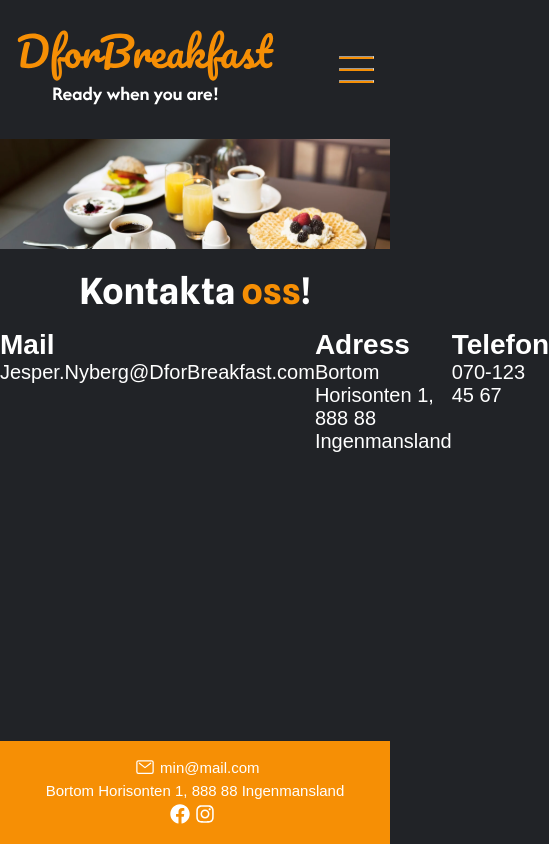
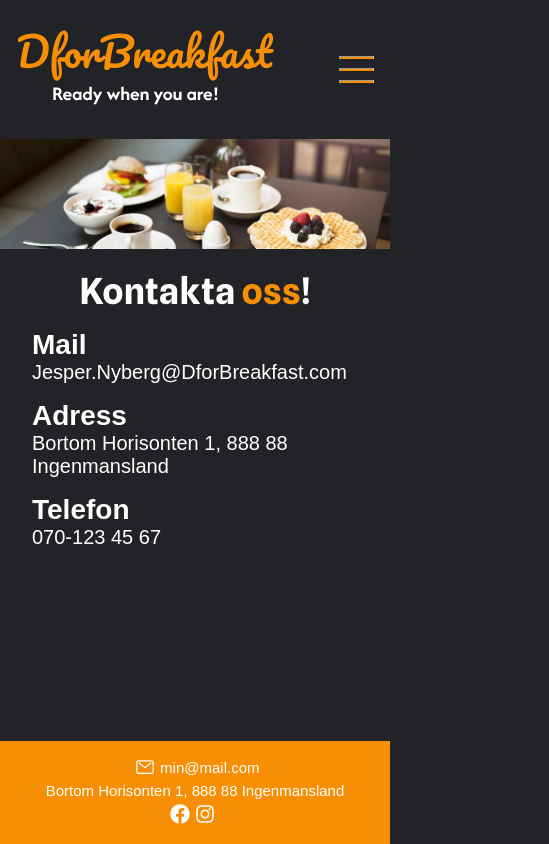
Before and after one commit to sandranymark/GhostWarriors, a React (Vite) app in the folder frontend/: page /contact in a window 390 px wide. Shown: the whole page, 549 px wide, since content can reach past the window. Built offline with nearby package versions, Linux system fonts and the light colour scheme; a web font is replaced by a local one.

Commit message:
its responsive

```diff
--- a/frontend/src/components/about/About.css
+++ b/frontend/src/components/about/About.css
@@ -60,8 +60,11 @@
 @media screen and (max-width: 800px) {
   .about__textbox {
     margin-top: -1rem;
+    margin-bottom: 7rem;
   }
   .about__textbox-text {
     padding: 0.5rem;
   }
 }
+
+/* Författare: Adréan */
--- a/frontend/src/components/about/About.tsx
+++ b/frontend/src/components/about/About.tsx
@@ -1,10 +1,10 @@
 import "./About.css";
-import aboutpageBg from "../../assets/aboutpageBg.svg";
+import brunchBg from "../../assets/brunchBg.svg";
 
 function About() {
   return (
     <section className="about-section">
-      <img className="about__bg-image" src={aboutpageBg} alt="breakfast image" />
+      <img className="about__bg-image" src={brunchBg} alt="breakfast image" />
       <article className="about__textbox">
         <h1 className="about__textbox-heading">
           Vår Historia och Vår <span className="about__textbox-heading--orange">Passion</span> för
@@ -31,3 +31,5 @@ function About() {
 }
 
 export default About;
+
+// Författare: Adréan
--- a/frontend/src/components/contact/Contact.css
+++ b/frontend/src/components/contact/Contact.css
@@ -30,7 +30,9 @@
 
 .contact-wrapper {
   display: flex;
-  justify-content: space-around;
+  justify-content: center;
+  margin-bottom: 5rem;
+  flex-wrap: wrap;
 }
 
 .contact-info-text {
@@ -42,6 +44,7 @@
 .contact-wrapper__box {
   display: flex;
   flex-direction: column;
+  margin: 0 2rem;
 }
 
 .contact-info-heading {
@@ -49,3 +52,16 @@
   color: var(--white);
   font-size: 28px;
 }
+
+@media screen and (max-width: 600px) {
+  .contact-wrapper {
+    justify-content: unset;
+    margin-bottom: 7rem;
+  }
+
+  .contact-wrapper__box {
+    margin-bottom: 1rem;
+  }
+}
+
+/* Författare: Adréan */
--- a/frontend/src/components/contact/Contact.tsx
+++ b/frontend/src/components/contact/Contact.tsx
@@ -1,10 +1,10 @@
 import "./Contact.css";
-import testBG from "../../assets/testBG.svg";
+import brunchBg from "../../assets/brunchBg.svg";
 
 function Contact() {
   return (
     <section className="contact-section">
-      <img className="contact-image" src={testBG} alt="breakfast image" />
+      <img className="contact-image" src={brunchBg} alt="breakfast image" />
       <article className="contact-article">
         <span className="contact-heading__wrapper">
           <h1 className="contact-heading">
@@ -31,3 +31,5 @@ function Contact() {
 }
 
 export default Contact;
+
+// Författare: Adréan
--- a/frontend/src/index.css
+++ b/frontend/src/index.css
@@ -21,4 +21,21 @@ body {
   --h1size: 40px;
 }
 
+::-webkit-scrollbar {
+  width: 5px;
+}
+
+::-webkit-scrollbar-track {
+  background: var(--dark);
+}
+
+::-webkit-scrollbar-thumb {
+  background: var(--dark);
+  border-radius: 20px;
+}
+
+::-webkit-scrollbar-thumb:hover {
+  background: var(--orange);
+}
+
 /* Författare: Adréan */
```
Also changed, not shown: frontend/src/assets/brunchBg.svg (renamed from frontend/src/assets/aboutpageBg.svg).
